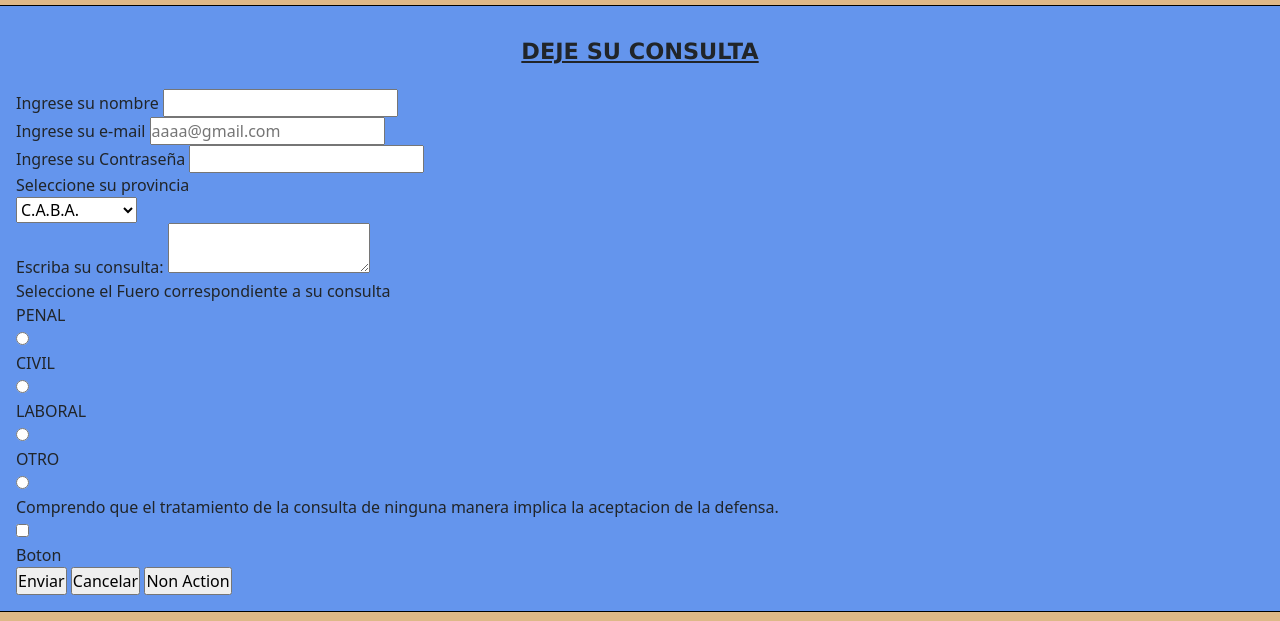
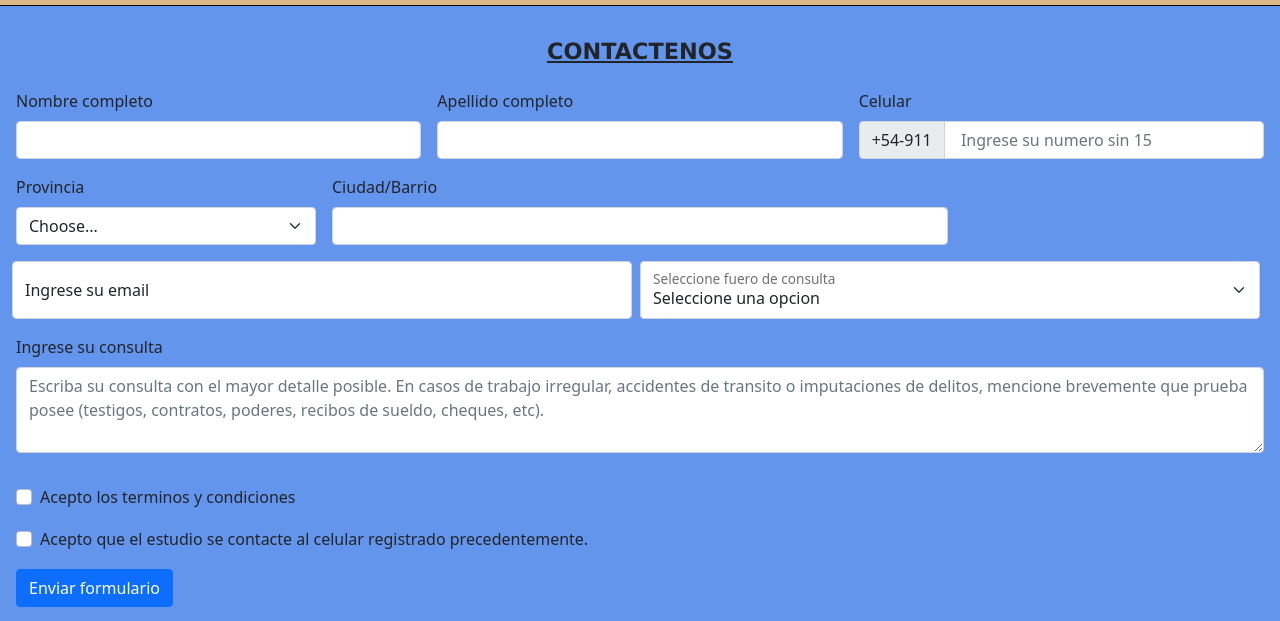
Before and after one commit to EAGOMEZDR/comision28365dw, a plain HTML site: page secciones/contacto.html in a window 1280 px wide. Shown: the part 301-922 px from the top of the page. Drawn offline with nearby package versions, Linux system fonts and the light colour scheme.

Commit message:
add form bootstrap

```diff
--- a/secciones/contacto.html
+++ b/secciones/contacto.html
@@ -77,58 +77,81 @@
 
 
     <main  class="mainContacto">
-        <section class="mainContacto__section">
-            <h3 class="mainContacto__h3">DEJE SU CONSULTA</h3>
+        <h2 class="mainContacto__h3">CONTACTENOS</h2>
+        <form class="row g-3">
+            <div class="col-md-4">
+              <label for="validationDefault01" class="form-label">Nombre completo</label>
+              <input type="text" class="form-control" id="validationDefault01" value="" required>
+            </div>
+            <div class="col-md-4">
+              <label for="validationDefault02" class="form-label">Apellido completo</label>
+              <input type="text" class="form-control" id="validationDefault02" value="" required>
+            </div>
+            <div class="col-md-4">
+              <label for="validationDefaultUsername" class="form-label">Celular</label>
+              <div class="input-group">
+                <span class="input-group-text" id="inputGroupPrepend2">+54-911</span>
+                <input type="text" placeholder=" Ingrese su numero sin 15" class="form-control" id="validationDefaultUsername"  aria-describedby="inputGroupPrepend2" required>
+              </div>
+            </div>
+            <div class="col-md-3">
+                <label for="validationDefault04" class="form-label">Provincia</label>
+                <select class="form-select" id="validationDefault04" required>
+                  <option selected disabled value="">Choose...</option>
+                  <option>C.A.B.A.</option>
+                  <option>Buenos Aires</option>
+                </select>
+              </div>
+            <div class="col-md-6">
+              <label for="validationDefault03" class="form-label">Ciudad/Barrio</label>
+              <input type="text" class="form-control" id="validationDefault03" required>
+            </div>
+            <div class="row g-2">
+                <div class="col-md">
+                  <div class="form-floating">
+                    <input type="email" class="form-control" id="floatingInputGrid" placeholder="name@example.com">
+                    <label for="floatingInputGrid">Ingrese su email</label>
+                  </div>
+                </div>
+                <div class="col-md">
+                  <div class="form-floating">
+                    <select class="form-select" id="floatingSelectGrid" aria-label="Floating label select example">
+                      <option selected>Seleccione una opcion</option>
+                      <option value="1">Penal</option>
+                      <option value="2">Civil</option>
+                      <option value="3">Laboral</option>
+                      <option value="4">Administrativo</option>
+                      <option value="3">Desconozco</option>
+                    </select>
+                    <label for="floatingSelectGrid">Seleccione fuero de consulta</label>
+                  </div>
+                </div>
+              </div>
+            <div class="mb-3">
+                <label for="exampleFormControlTextarea1" class="form-label">Ingrese su consulta</label>
+                <textarea placeholder="Escriba su consulta con el mayor detalle posible. En casos de trabajo irregular, accidentes de transito o imputaciones de delitos, mencione brevemente que prueba posee (testigos, contratos, poderes, recibos de sueldo, cheques, etc)." class="form-control" id="exampleFormControlTextarea1" rows="3"></textarea>
+            </div>
 
-            <form class="mainContacto__form">
-                <!-- Ingreso de datos -->
-                <label for="name">Ingrese su nombre</label>
-                <input type="text" name="name"> <br>
-
-                <label for="email">Ingrese su e-mail</label>
-                <input type="text" placeholder="aaaa@gmail.com" name="email"><br>
-
-                <label for="password">Ingrese su Contraseña</label>
-                <input name="usuario" type="password" id="password"/><br>
-
-                <!-- Menu desplegable -->
-                <div>Seleccione su provincia</div>
-                <select name="provincia" >
-                    <option value="caba">C.A.B.A.</option>
-                    <option value="pba">Buenos Aires</option>
-                </select><br>
-
-                <!-- Area de texto de consulta -->
-
-                <label for="consulta">Escriba su consulta:
-                    <textarea> </textarea>
-                </label><br>
-
-                <!-- Menu de Fuero -->
-
-                <div>Seleccione el Fuero correspondiente a su consulta</div>
-                <div>PENAL</div>
-                    <input type="radio" name="fuero" value="Penal">
-                <div>CIVIL</div>
-                    <input type="radio" name="fuero" value="Civil">
-                <div>LABORAL</div>
-                    <input type="radio" name="fuero" value="Laboral">
-                <div>OTRO</div>
-                    <input type="radio" name="fuero" value="Otro">
-
-
-                <!-- Check box derechos-->
-
-                <div>Comprendo que el tratamiento de la consulta de ninguna manera implica la aceptacion de la defensa.</div>
-                <input type="checkbox" name="Acepto">
-
-                <!-- Boton de acepto -->
-                <div>Boton</div>
-                    <input type="submit" value= "Enviar">
-                    <input type="reset"  value= "Cancelar">
-                    <input type="button" value="Non Action"/>
-            </form>
-
+            <div class="col-12">
+              <div class="form-check">
+                <input class="form-check-input" type="checkbox" value="" id="invalidCheck2" required>
+                <label class="form-check-label" for="invalidCheck2">
+                  Acepto los terminos y condiciones
+                </label>
+              </div>
+            </div>
+            <div class="col-12">
+                <div class="form-check">
+                  <input class="form-check-input" type="checkbox" value="" id="invalidCheck2" required>
+                  <label class="form-check-label" for="invalidCheck2">
+                    Acepto que el estudio se contacte al celular registrado precedentemente.
+                  </label>
+                </div>
+              </div>
+            <div class="col-12">
+              <button class="btn btn-primary" type="submit">Enviar formulario</button>
+            </div>
+          </form>
 
 
         </section>
```
